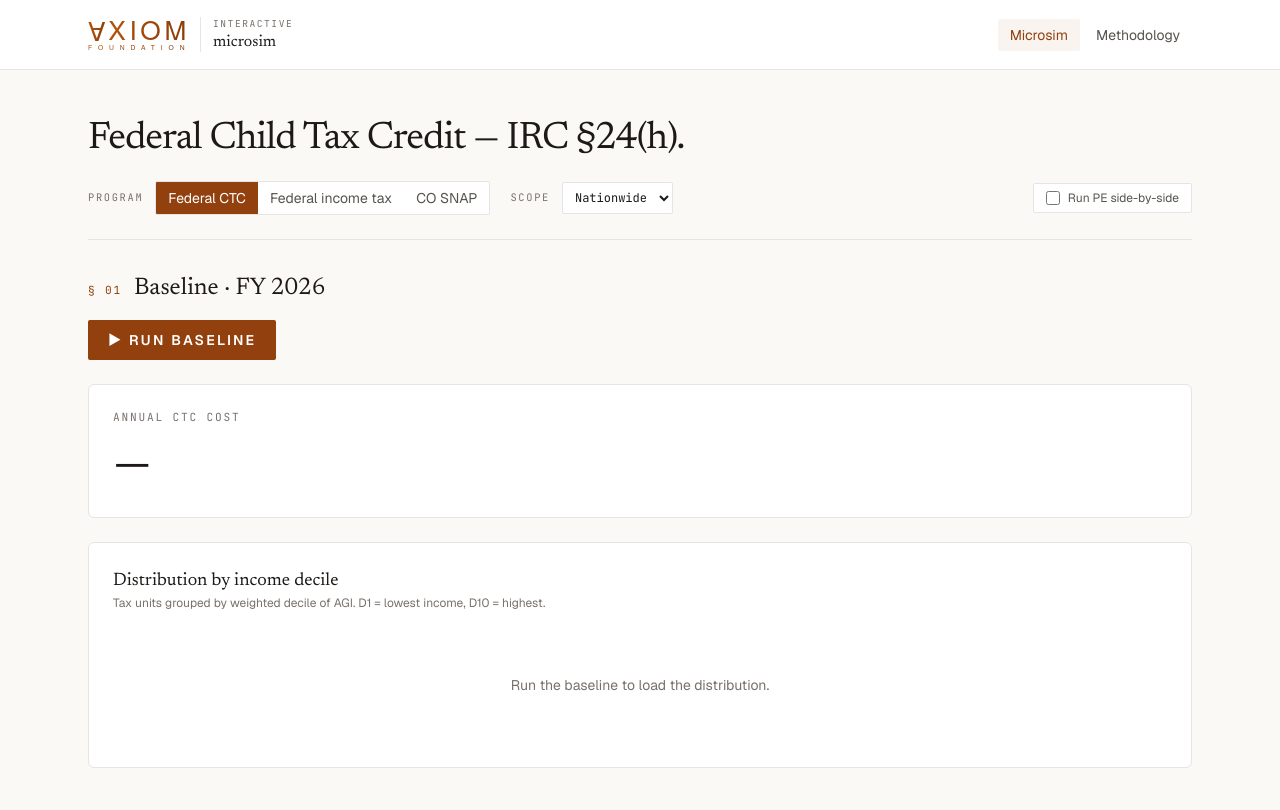
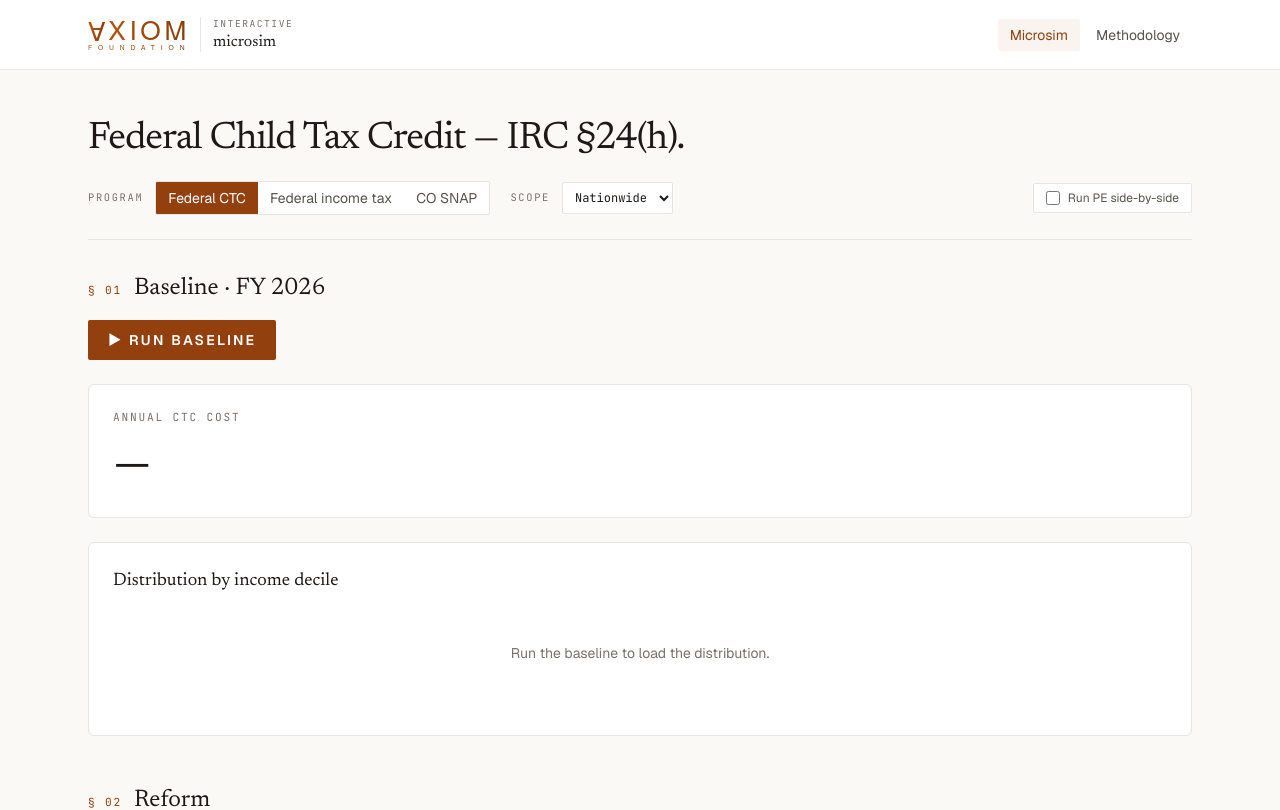
Before and after one commit to TheAxiomFoundation/axiom-microsim, a Next.js app in the folder web/: page / in a window 1280 px wide. Shown: the top 810 px of the page. Built offline with nearby package versions, Linux system fonts and the light colour scheme.

Commit message:
Remove tax decile helper copy

```diff
--- a/web/src/app/page.tsx
+++ b/web/src/app/page.tsx
@@ -916,7 +916,7 @@ function PeReformPanel({
 function decileSubtitle(programId: ProgramId): string {
   if (programId === "co-snap")
     return "Households grouped by weighted decile of gross annual income. D1 = lowest income, D10 = highest.";
-  return "Tax units grouped by weighted decile of AGI. D1 = lowest income, D10 = highest.";
+  return "";
 }
 
 function decileMetricLabel(programId: ProgramId): string {
```
